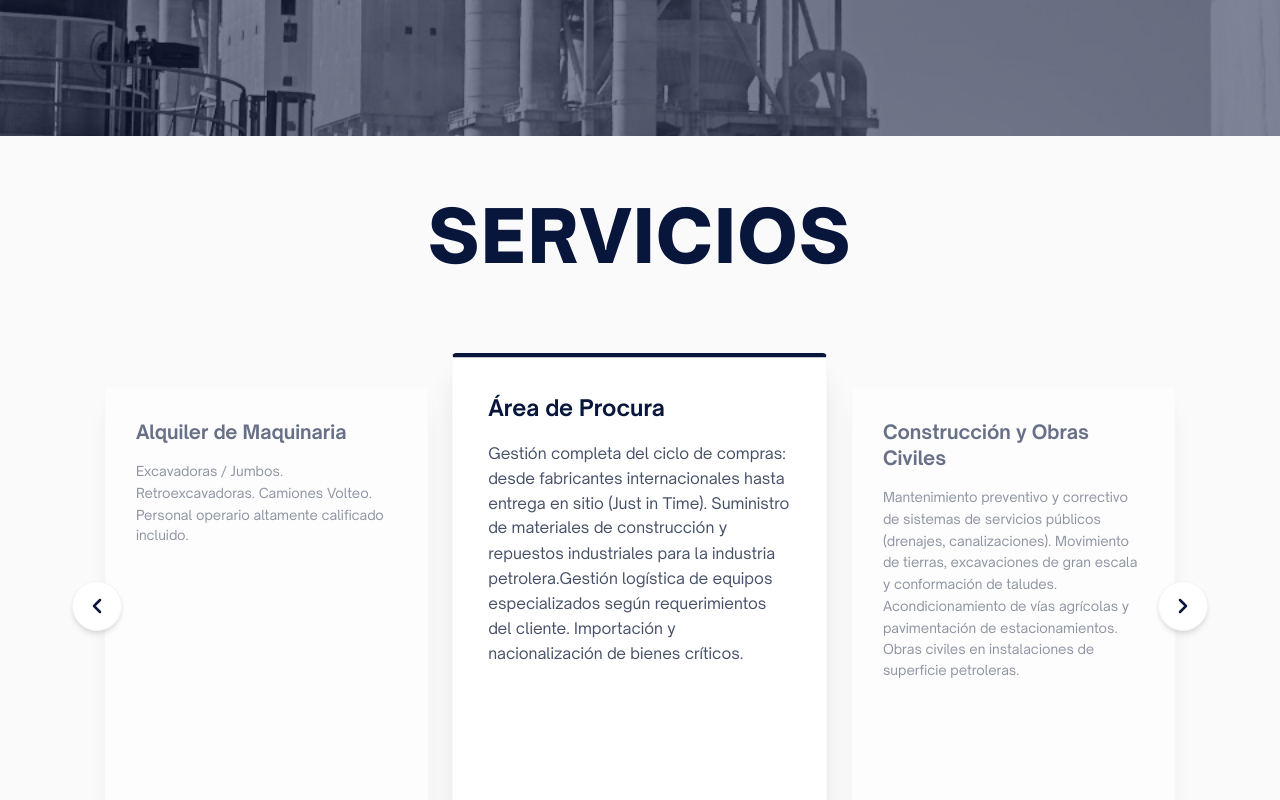
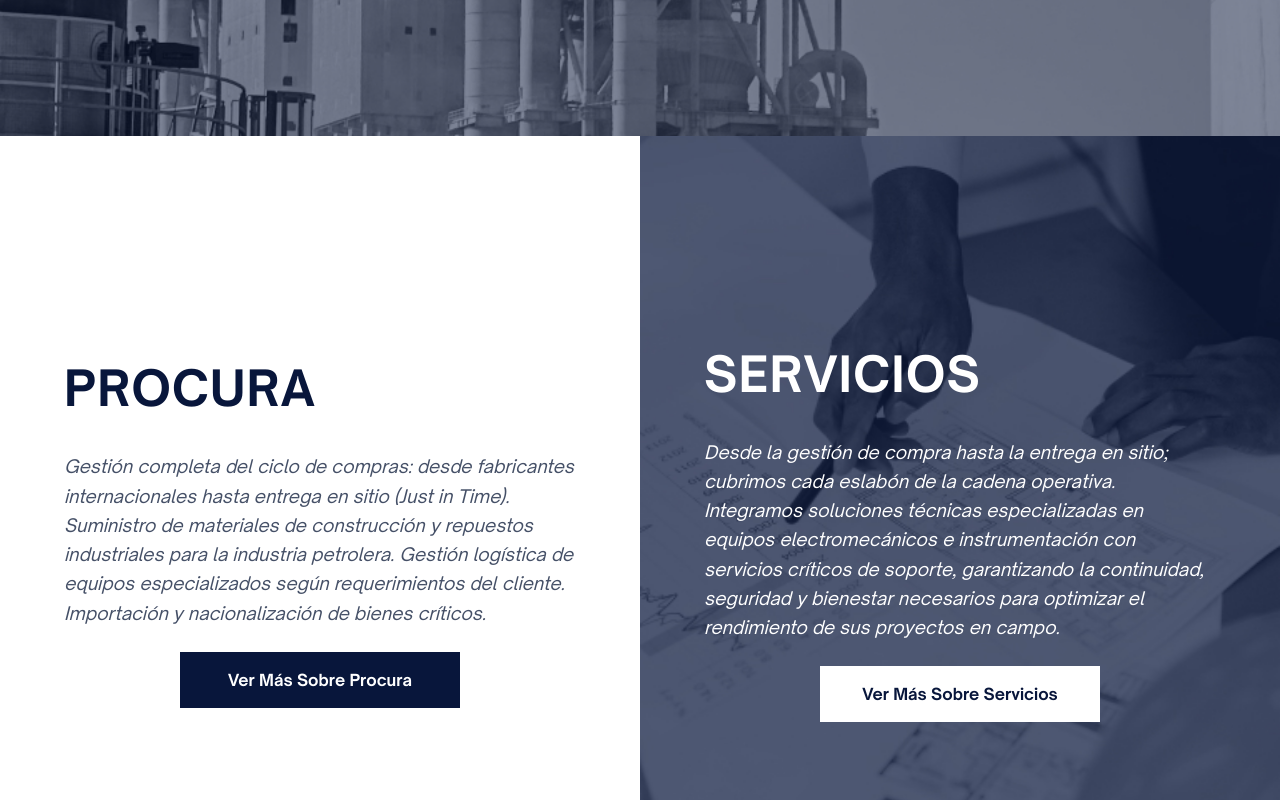
Before and after one commit to victorsegovi/edj-services, a Next.js app: page / in a window 1280 px wide. Shown: the part 600-1400 px from the top of the page. Built offline with nearby package versions, Linux system fonts and the light colour scheme.

Commit message:
Changed home

```diff
--- a/src/app/components/Contact.js
+++ b/src/app/components/Contact.js
@@ -59,8 +59,8 @@ export default function ContactSection() {
                   <path d="M22 16.92v3a2 2 0 0 1-2.18 2 19.79 19.79 0 0 1-8.63-3.07 19.5 19.5 0 0 1-6-6 19.79 19.79 0 0 1-3.07-8.67A2 2 0 0 1 4.11 2h3a2 2 0 0 1 2 1.72 12.84 12.84 0 0 0 .7 2.81 2 2 0 0 1-.45 2.11L8.09 9.91a16 16 0 0 0 6 6l1.27-1.27a2 2 0 0 1 2.11-.45 12.84 12.84 0 0 0 2.81.7A2 2 0 0 1 22 16.92z"/>
                 </svg>
               </div>
-              <a href="tel:+5804144901700" className="hover:underline transition-all">
-                +58 0414-490-1700
+              <a href="tel:+584144901700" className="hover:underline transition-all">
+                +58 414-490-1700
               </a>
             </div>
 
--- a/src/app/page.js
+++ b/src/app/page.js
@@ -93,10 +93,50 @@ export default function Home() {
 
       <Hero
         title={"EDJ & SERVICES"}
-        text={"Conectamos mercados globales con las necesidades operativas locales de la industria energética venezolana."}
+        text={
+          "Conectamos mercados globales con las necesidades operativas locales de la industria energética venezolana."
+        }
       />
 
-      <Slideshow cards={servicesCards} title={"SERVICIOS"} isServices={true} />
+      <div className="flex flex-col md:flex-row min-h-screen md:h-screen">
+      <div className="w-full md:w-1/2 flex items-center justify-center p-8 sm:p-12 md:p-16 bg-white text-[#08163B] text-center md:text-left">
+          <div className="flex flex-col gap-6">
+            <h2 className="font-bold text-4xl sm:text-5xl mb-4 tracking-wide uppercase">
+              Procura
+            </h2>
+            <p className="italic text-base sm:text-lg leading-relaxed text-[#455067]">
+              Gestión completa del ciclo de compras: desde fabricantes
+              internacionales hasta entrega en sitio (Just in Time). Suministro
+              de materiales de construcción y repuestos industriales para la
+              industria petrolera. Gestión logística de equipos especializados
+              según requerimientos del cliente. Importación y nacionalización de
+              bienes críticos.
+            </p>
+            <Link
+              href={"/procura"}
+              className="bg-[#08163b] text-white px-8 py-4 w-[280px] text-center font-bold hover:scale-105 cursor-pointer transition-all self-center"
+            >
+              Ver Más Sobre Procura
+            </Link>
+          </div>
+        </div>
+        <div className="w-full md:w-1/2 flex items-center justify-center p-8 sm:p-12 md:p-16 text-white text-center bg-center bg-no-repeat bg-cover md:text-left" style={{backgroundImage:"url(/stock-image-1.jpg)"}}>
+          <div className="flex flex-col gap-6">
+            <h2 className="font-bold text-4xl sm:text-5xl mb-4 tracking-wide uppercase">
+              Servicios
+            </h2>
+            <p className="italic text-base sm:text-lg leading-relaxed">
+            Desde la gestión de compra hasta la entrega en sitio; cubrimos cada eslabón de la cadena operativa. Integramos soluciones técnicas especializadas en equipos electromecánicos e instrumentación con servicios críticos de soporte, garantizando la continuidad, seguridad y bienestar necesarios para optimizar el rendimiento de sus proyectos en campo.
+            </p>
+            <Link
+              href={"/servicios"}
+              className="text-[#08163b] bg-white px-8 py-4 w-[280px] text-center font-bold hover:scale-105 cursor-pointer transition-all self-center"
+            >
+              Ver Más Sobre Servicios
+            </Link>
+          </div>
+        </div>
+      </div>
 
       {/* SECCIÓN RESPONSIVA: ¿QUIÉNES SOMOS? */}
       <div
@@ -108,7 +148,8 @@ export default function Home() {
 
         <div className="w-full md:w-1/2 text-left z-10">
           <h2 className="font-bold text-4xl sm:text-5xl md:text-6xl text-white tracking-wide uppercase leading-tight">
-            ¿QUIÉNES<br className="hidden md:inline" /> SOMOS?
+            ¿QUIÉNES
+            <br className="hidden md:inline" /> SOMOS?
           </h2>
         </div>
 
--- a/src/app/servicios/page.js
+++ b/src/app/servicios/page.js
@@ -1,5 +1,4 @@
 "use client"
-import React, { useState } from 'react';
 import InteractiveCard from "../components/ServicesCard";
 import Hero from '../components/HeroSection';
 import Header from '../components/Header';
```
